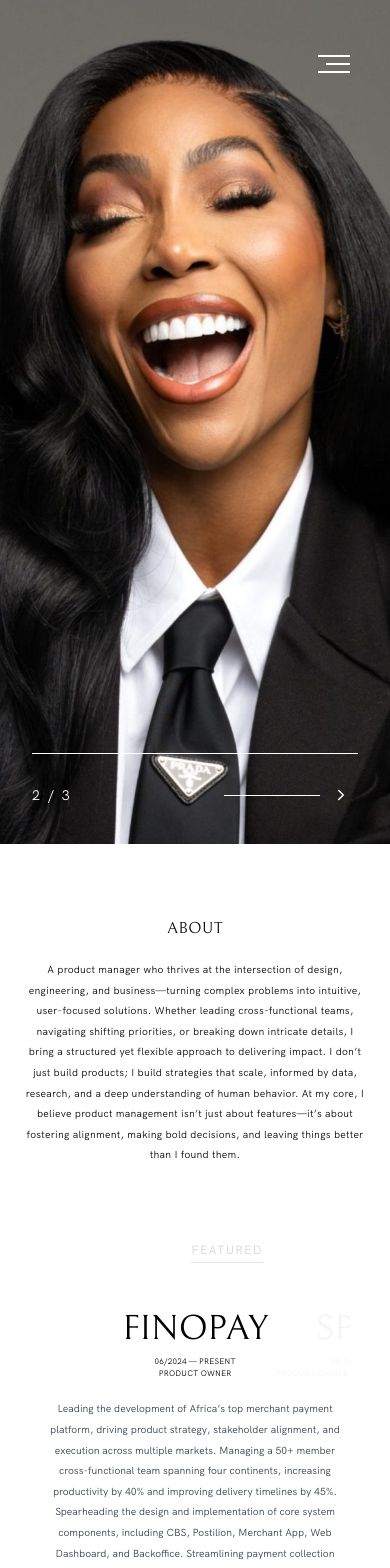
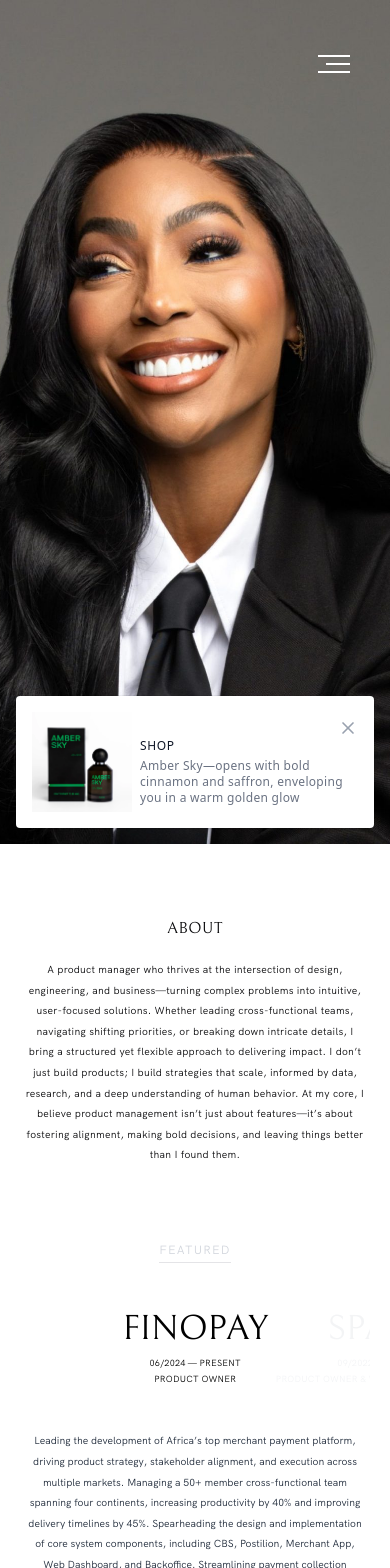
Before and after one commit to edem8/ambrosia, a Next.js app: page / in a window 390 px wide. Shown: the top 1568 px of the page. Built offline with nearby package versions, Linux system fonts and the light colour scheme.

Commit message:
chore:featured-responsiveness chore:remove-delay

```diff
--- a/src/app/page.tsx
+++ b/src/app/page.tsx
@@ -1,17 +1,12 @@
 "use client";
 
-import { useEffect, useState } from "react";
 import Portfolio from "./Portfolio";
 
 export default function Home() {
-  const [showPortfolio, setShowPortfolio] = useState(false);
+  return (
+    <div>
 
-  useEffect(() => {
-    const timer = setTimeout(() => {
-      setShowPortfolio(true);
-    }, 2000);
-
-    return () => clearTimeout(timer);
-  }, []);
-  return <div>{showPortfolio && <Portfolio />}</div>;
+      <Portfolio />
+    </div>
+  );
 }
--- a/src/components/layout/Experience.tsx
+++ b/src/components/layout/Experience.tsx
@@ -66,10 +66,9 @@
   }, [activeIndex]);
 
   return (
-    <div className="w-full px-10 md:px-35 lg:px-12 xl:px-26 lg:py-8  ">
-      <div className="place-self-center flex items-center space-x-18 md:space-x-30  pl-16 md:pl-0  tracking-widest text-gray-300 mb-10 md:mb-20 text-xs md:text-base">
+    <div className="w-full px-5 md:px-7 lg:px-9 xl:px-10 lg:py-8  ">
+      <div className="place-self-center flex items-center  tracking-widest text-gray-300 mb-10 md:mb-20 text-xs md:text-base lg:text-lg">
         <p className="pb-1 border-b ">FEATURED</p>
-
       </div>
       <div className="relative flex flex-col items-center ">
         {/* Experience scrolling container */}
@@ -82,7 +81,7 @@
           }}
         >
           <div
-            className="flex items-center lg:py-8 lg:px-4   space-x-2 lg:space-x-35 w-max"
+            className="flex items-center lg:py-8 lg:px-4 xl:px-0  space-x-2 lg:space-x-30 xl:space-x-40 w-max"
             style={{
               paddingLeft: `${leftPadding}px`,
               paddingRight: `${rightPadding}px`,
@@ -105,14 +104,14 @@
                 }`}
                 onClick={() => handleExperienceChange(index)}
               >
-                <div className="">
-                  <h1 className="font-[Bellefair]  text-[35px] md:text-[58px] lg:text-[90px] text-center md:leading-20 lg:leading-30">
+                <div className="mb-6">
+                  <h1 className="font-[Bellefair]  text-[35px] md:text-[52px] lg:text-[80px] xl:text-[85px] text-center md:leading-20 lg:leading-30">
                     {item.title}
                   </h1>
-                  <p className="  text-[8px] md:text-[11px] md:leading-5 lg:text-xs text-center  tracking-wide   lg:leading-5">
+                  <p className="  text-[9px] md:text-[12px] leading-4 md:leading-6 lg:text-xs text-center  tracking-wide   lg:leading-7">
                     {item.period}
                   </p>
-                  <p className="  text-[8px] md:text-[11px] md:leading-5 lg:text-xs text-center  tracking-wide  lg:leading-8">
+                  <p className="  text-[9px] md:text-[12px] leading-4 md:leading-6 lg:text-xs text-center  tracking-wide  lg:leading-7">
                     {item.role.toLocaleUpperCase()}
                   </p>
                 </div>
@@ -121,8 +120,8 @@
           </div>
         </div>
 
-        <div className="  w-full sm:w-[70%] md:w-[70%] lg:w-[60%]  xl:w-[46.5%] py-5 md:py-15 md:pl:10">
-          <p className="  text-gray-700 tiny leading-relaxed md:max-w-2xl mx-auto text-center">
+        <div className="  w-full sm:w-[70%] md:w-[70%] lg:w-[58%]  xl:w-[60%] py-5 md:py-15 md:pl:10 px-1  md:px-2">
+          <p className="  text-gray-800 tiny leading-relaxed md:max-w-2xl mx-auto text-center">
             {experienceData[activeIndex]?.description}
           </p>
         </div>
```
